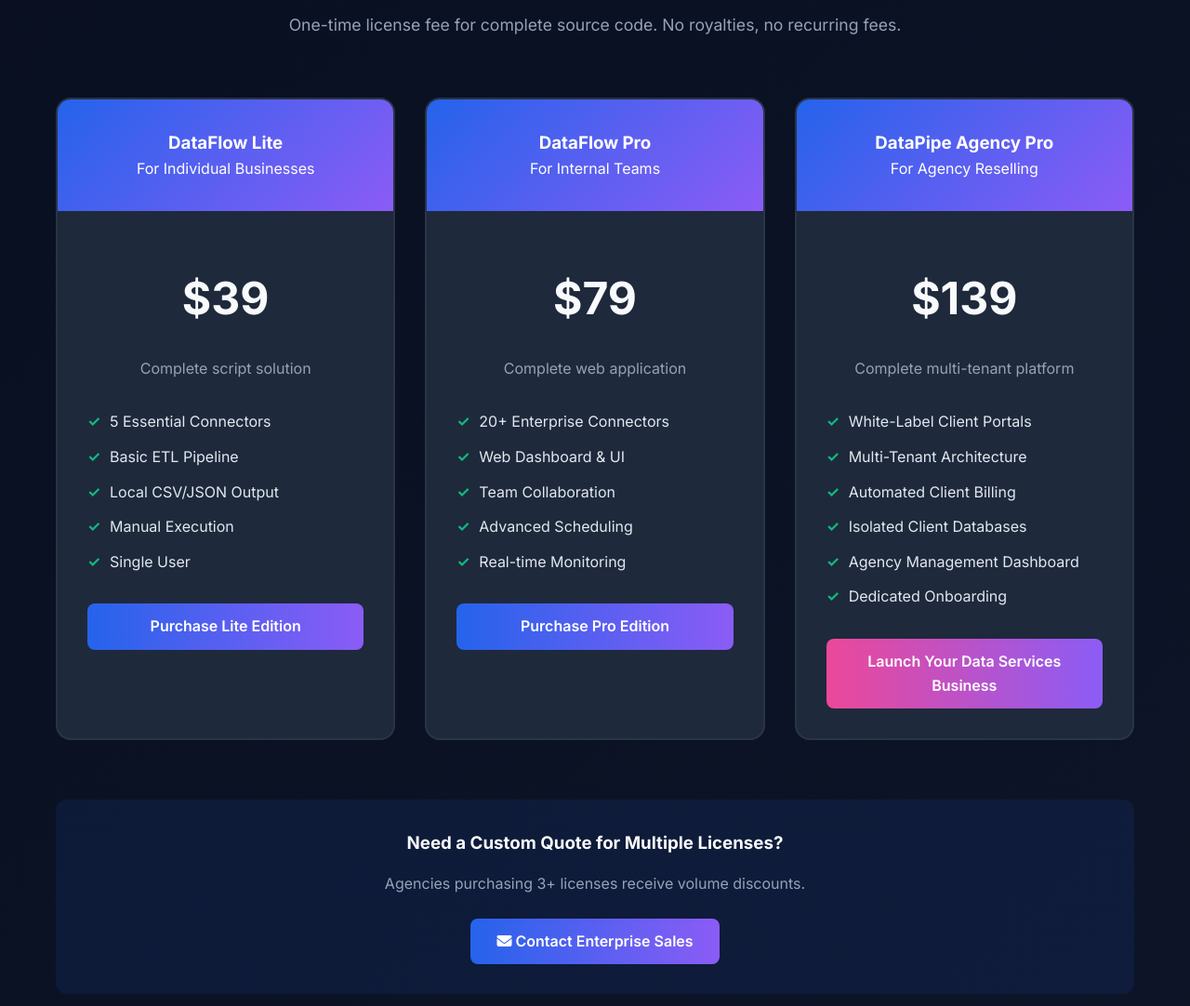
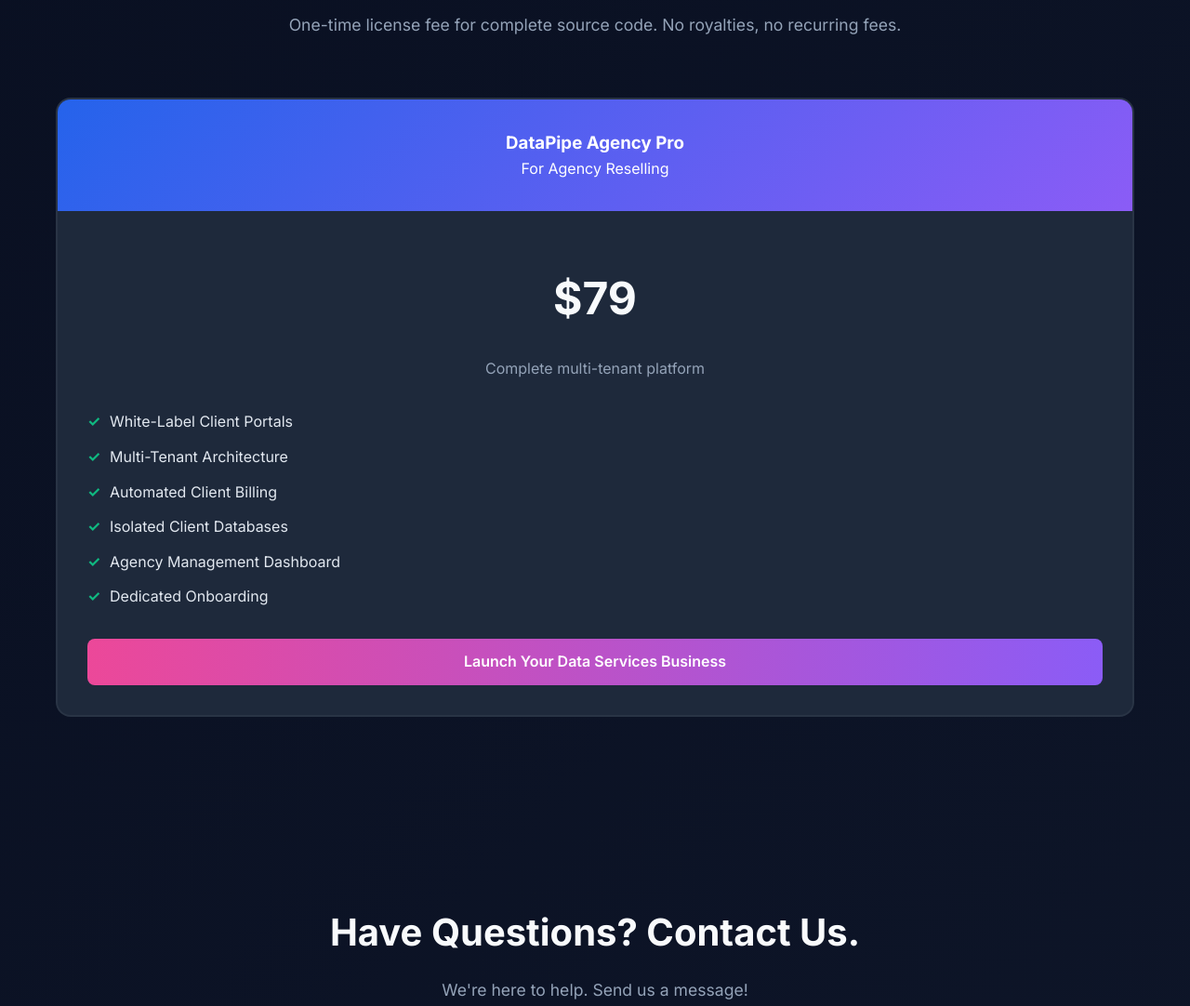
Before and after one commit to eyedolise/datapipe, a plain HTML site: page index.html in a window 1280 px wide. Shown: the part 5006-6088 px from the top of the page at 93% size. Drawn offline with Linux system fonts and the light colour scheme.

Commit message:
Add files via upload

```diff
--- a/index.html
+++ b/index.html
@@ -52,8 +52,8 @@
       "offers": {
         "@type": "AggregateOffer",
         "offerCount": "3",
-        "lowPrice": "39",
-        "highPrice": "139",
+        "lowPrice": "499",
+        "highPrice": "4999",
         "priceCurrency": "USD",
         "availability": "https://schema.org/InStock",
         "hasMerchantReturnPolicy": {
@@ -136,9 +136,9 @@
         {
           "@type": "Offer",
           "name": "DataFlow Lite",
-          "price": "39",
+          "price": "79",
           "priceCurrency": "USD",
-          "url": "https://ko-fi.com/s/615f256ca1",
+          "url": "https://www.paypal.com/ncp/payment/V5282LZ5DED74",
           "availability": "https://schema.org/InStock",
           "priceValidUntil": "2026-12-31",
           "shippingDetails": {
@@ -184,9 +184,9 @@
         {
           "@type": "Offer",
           "name": "DataFlow Pro",
-          "price": "79",
+          "price": "1,999",
           "priceCurrency": "USD",
-          "url": "https://ko-fi.com/s/a464b6e7a2",
+          "url": "https://www.paypal.com/ncp/payment/V5282LZ5DED74",
           "availability": "https://schema.org/InStock",
           "priceValidUntil": "2026-12-31",
           "shippingDetails": {
@@ -232,9 +232,9 @@
         {
           "@type": "Offer",
           "name": "DataPipe Agency Pro",
-          "price": "139",
+          "price": "79",
           "priceCurrency": "USD",
-          "url": "https://ko-fi.com/s/5626699468",
+          "url": "https://www.paypal.com/ncp/payment/V5282LZ5DED74",
           "availability": "https://schema.org/InStock",
           "priceValidUntil": "2026-12-31",
           "shippingDetails": {
@@ -295,7 +295,7 @@
         "contactOption": "TollFree"
       },
       "sameAs": [
-        "https://ko-fi.com/eyedolise",
+        "https://www.paypal.com/ncp/payment/V5282LZ5DED74",
         "https://tt.linkedin.com/in/eyedolise-5b9605384",
         "https://github.com/eyedolise"
       ]
@@ -1119,53 +1119,7 @@ Source: 2026 Enterprise Data Infrastructure Benchmark Report published by Fivetr
             </p>
 
             <div class="pricing-grid">
-                <!-- Lite Tier -->
-                <div class="pricing-card">
-                    <div class="pricing-header">
-                        <h3>DataFlow Lite</h3>
-                        <p>For Individual Businesses</p>
-                    </div>
-                    <div class="pricing-body">
-                        <div class="price">$39</div>
-                        <p style="text-align: center; color: var(--text-muted); margin-bottom: 1.5rem;">
-                            Complete script solution
-                        </p>
-                        <ul class="features">
-                            <li>5 Essential Connectors</li>
-                            <li>Basic ETL Pipeline</li>
-                            <li>Local CSV/JSON Output</li>
-                            <li>Manual Execution</li>
-                            <li>Single User</li>
-                        </ul>
-                        <a href="https://ko-fi.com/s/615f256ca1" class="cta-button" style="width: 100%; text-align: center; display: block;">
-                            Purchase Lite Edition
-                        </a>
-                    </div>
-                </div>
 
-                <!-- Pro Tier -->
-                <div class="pricing-card">
-                    <div class="pricing-header">
-                        <h3>DataFlow Pro</h3>
-                        <p>For Internal Teams</p>
-                    </div>
-                    <div class="pricing-body">
-                        <div class="price">$79</div>
-                        <p style="text-align: center; color: var(--text-muted); margin-bottom: 1.5rem;">
-                            Complete web application
-                        </p>
-                        <ul class="features">
-                            <li>20+ Enterprise Connectors</li>
-                            <li>Web Dashboard & UI</li>
-                            <li>Team Collaboration</li>
-                            <li>Advanced Scheduling</li>
-                            <li>Real-time Monitoring</li>
-                        </ul>
-                        <a href="https://ko-fi.com/s/a464b6e7a2" class="cta-button" style="width: 100%; text-align: center; display: block;">
-                            Purchase Pro Edition
-                        </a>
-                    </div>
-                </div>
 
                 <!-- Agency Tier -->
                 <div class="pricing-card">
@@ -1174,7 +1128,7 @@ Source: 2026 Enterprise Data Infrastructure Benchmark Report published by Fivetr
                         <p>For Agency Reselling</p>
                     </div>
                     <div class="pricing-body">
-                        <div class="price">$139</div>
+                        <div class="price">$79</div>
                         <p style="text-align: center; color: var(--text-muted); margin-bottom: 1.5rem;">
                             Complete multi-tenant platform
                         </p>
@@ -1186,22 +1140,14 @@ Source: 2026 Enterprise Data Infrastructure Benchmark Report published by Fivetr
                             <li>Agency Management Dashboard</li>
                             <li>Dedicated Onboarding</li>
                         </ul>
-                        <a href="https://ko-fi.com/s/5626699468" class="cta-button" style="width: 100%; text-align: center; display: block; background: linear-gradient(90deg, var(--accent), var(--secondary));">
+                        <a href="https://www.paypal.com/ncp/payment/V5282LZ5DED74" class="cta-button" style="width: 100%; text-align: center; display: block; background: linear-gradient(90deg, var(--accent), var(--secondary));">
                             Launch Your Data Services Business
                         </a>
                     </div>
                 </div>
             </div>
 
-            <div style="text-align: center; margin-top: 4rem; padding: 2rem; background: rgba(37, 99, 235, 0.1); border-radius: 12px;">
-                <h3 style="color: var(--text-lighter); margin-bottom: 1rem;">Need a Custom Quote for Multiple Licenses?</h3>
-                <p style="color: var(--text-muted); margin-bottom: 1.5rem;">
-                    Agencies purchasing 3+ licenses receive volume discounts.
-                </p>
-                <a href="mailto:nlcgpt1@gmail.com" class="cta-button" style="display: inline-block;">
-                    <i class="fas fa-envelope"></i> Contact Enterprise Sales
-                </a>
-            </div>
+
         </div>
     </section>
 
```
